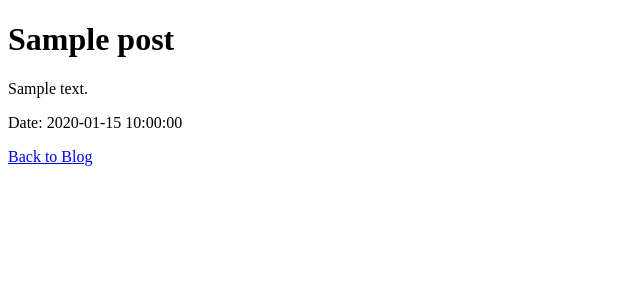
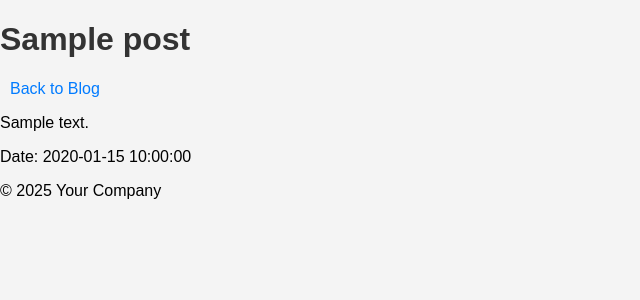
Before and after one commit to Quin-iPhone/FinalSetMedicApp, a Flask app: template templates/blog_detail.html in a window 1280 px wide. Shown: the top 300 px of the page, without its empty margins (0-640 px from the left). Run offline with Flask 2, Linux system fonts and the light colour scheme; the template is opened without the code that fills it: most values are stand-ins (such as "Sample title", 1, 10 or a date in 2020).

Commit message:
Update blog_detail.html

```diff
--- a/templates/blog_detail.html
+++ b/templates/blog_detail.html
@@ -2,13 +2,22 @@
 <html lang="en">
 <head>
     <meta charset="UTF-8">
-    <meta name="viewport" content="width=device-width, initial-scale=1.0">
+    <meta name="viewport=1.0">
     <title>{{ post.title }}</title>
+    <link rel="stylesheet" href="{{ url_for('static', filename='css/styles.css') }}">
 </head>
 <body>
-    <h1>{{ post.title }}</h1>
-    <p>{{ post.content }}</p>
-    <p>Date: {{ post.date }}</p>
-    <a href="{{ url_for('blog') }}">Back to Blog</a>
-</body>
-</html>
+    <header>
+        <h1>{{ post.title }}</h1>
+        <nav>
+            <a href="{{ url_for('blog') }}">Back to Blog</a>
+        </nav>
+    </header>
+    <div class="container">
+        <p>{{ post.content }}</p>
+        <p>Date: {{ post.date }}</p>
+    </div>
+    <footer>
+        <p>&copy; 2025 Your Company</p>
+    </footer>
+</body
```
